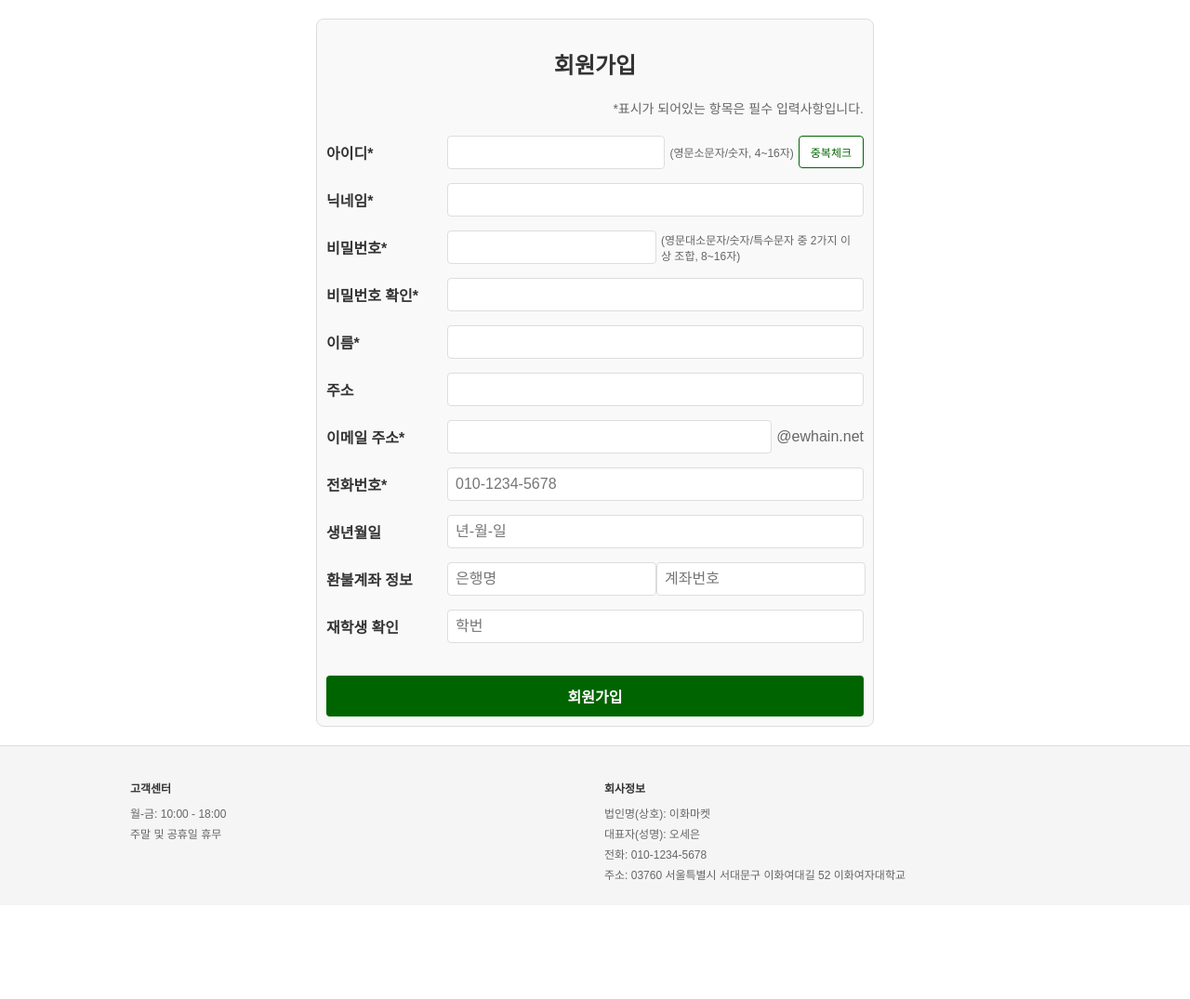
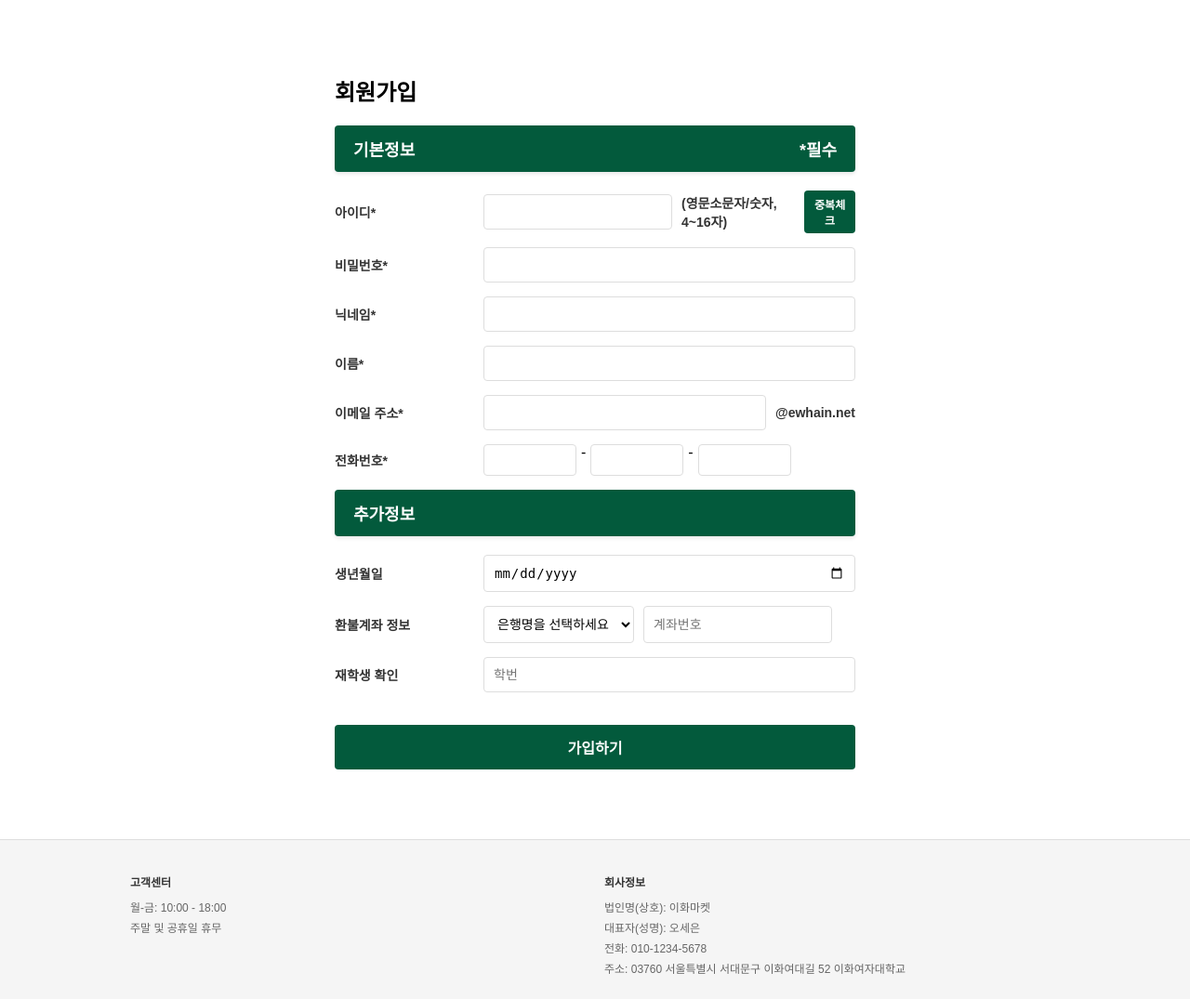
Before and after one commit to EWHA-Sofree/FLASK_PROJECT2024, a Flask app: page /sign_up in a window 1280 px wide. Shown: the part 149-1224 px from the top of the page at 93% size. Before the commit the page ends 1096 px from the top, so only its background shows below. Run offline with Flask 3, Linux system fonts and the light colour scheme.

Commit message:
회원가입 화면 수정

```diff
--- a/app.py
+++ b/app.py
@@ -245,21 +245,35 @@ def sign_up():
 
 @application.route("/signup_post", methods=['POST'])
 def register_user():
-    data = request.form
+    print("Form data received:", request.form.to_dict())
+    data = request.form.to_dict()
 
-    required_fields = ['id', 'pw', 'username', 'nickname', 'email', 'phone']
+    required_fields = ['id', 'pw', 'username', 'nickname', 'email', 'phone1', 'phone2', 'phone3']
     for field in required_fields:
         if field not in data or not data[field].strip():
             print(f"Error: '{field}' field is missing or empty")
             flash(f"'{field}'는 필수 입력 항목입니다.")
             return render_template("sign_up.html")
 
+    # 전화번호 병합
+    phone = f"{data['phone1']}-{data['phone2']}-{data['phone3']}"
+
     # 비밀번호 해시 처리
     pw = data['pw']
     pw_hash = hashlib.sha256(pw.encode('utf-8')).hexdigest()
 
+    # 데이터베이스에 사용자 등록 정보 생성
+    user_info = {
+        "id": data['id'],
+        "pw": pw_hash,
+        "username": data['username'],
+        "nickname": data['nickname'],
+        "email": data['email'],
+        "phone": phone  # 병합된 전화번호 추가
+    }
+
     # 데이터베이스에 사용자 등록 시도
-    if DB.insert_user(data, pw_hash):
+    if DB.insert_user(user_info, pw_hash):
         return render_template("login.html")
     else:
         flash("User ID already exists!")
@@ -456,3 +470,17 @@ def get_wishlist_items(user_id, limit=None):
         sorted_data = dict(list(sorted_data.items())[:limit])
 
     return sorted_data, len(filtered_data)
+
+@application.route("/check_duplicate", methods=["POST"])
+def check_duplicate():
+    data = request.json  # 프론트엔드에서 JSON 형식으로 데이터 받음
+    username = data.get("id")  # 입력된 아이디 가져오기
+
+    if not username:
+        return jsonify({"message": "아이디를 입력하세요.", "status": "error"}), 400
+
+    # 데이터베이스에서 중복 확인
+    if DB.user_duplicate_check(username):  # True이면 중복되지 않음
+        return jsonify({"message": "사용할 수 있는 아이디입니다.", "status": "success"})
+    else:
+        return jsonify({"message": "사용할 수 없는 아이디입니다.", "status": "error"}), 400
--- a/static/css/sign_up.css
+++ b/static/css/sign_up.css
@@ -1,72 +1,115 @@
-/* Centering and styling the container */
+/* 전체 컨테이너 */
 .signup-container {
     max-width: 600px;
-    margin: 20px auto; /* 화면 중앙에 배치 */
-    padding: 10px;
-    border: 1px solid #ddd;
+    margin: 40px auto;
+    background-color: white; /* 전체 배경은 흰색 */
+    padding: 20px;
     border-radius: 8px;
-    background-color: #f9f9f9;
-    box-sizing: border-box; /* padding 포함한 크기 조정 */
+    box-sizing: border-box;
 }
 
-/* Styling the title */
-.signup-title {
-    color: #333;
-    text-align: center;
+/* 섹션 헤더 (기본정보, 추가정보, 가입하기) */
+.section-header {
+    display: flex;
+    justify-content: space-between; /* 기본정보와 *필수 간격 조정 */
+    align-items: center;
+    background-color: #035A3C; /* 이화그린 */
+    color: white;
+    padding: 12px 20px;
+    border-radius: 4px;
+    font-size: 18px;
+    font-weight: bold;
+    margin-bottom: 20px;
+    box-shadow: 0 2px 4px rgba(0, 0, 0, 0.1); /* 섹션 구분 */
 }
 
-/* Form group layout */
+/* 폼 그룹 정렬 */
 .signup-form .form-group {
     display: flex;
-    align-items: center; /* 레이블과 입력 필드를 수직 정렬 */
+    align-items: center;
     margin-bottom: 15px;
 }
 
-/* Label styling */
 .signup-form label {
-    flex: 0 0 120px; /* 고정된 너비를 설정해 모든 레이블이 정렬되도록 */
+    flex: 0 0 150px; /* 레이블 고정 너비 */
     font-weight: bold;
+    font-size: 14px;
+    text-align: left;
     color: #333;
-    font-size: 16px;
-    text-align: left; /* 레이블을 오른쪽 정렬 */
-    margin-right: 10px; /* 레이블과 입력 필드 사이의 간격 */
+    margin-right: 10px;
 }
 
-/* Input field styling */
-.signup-form input[type="text"],
-.signup-form input[type="password"],
+.signup-form input,
 .signup-form select {
-    flex: 1; /* 입력 필드가 남은 공간을 차지하도록 설정 */
+    flex: 1; /* 남은 공간을 채움 */
+    padding: 10px;
+    border: 1px solid #ddd;
+    border-radius: 4px;
+    font-size: 14px;
+    box-sizing: border-box;
+}
+
+/* 전화번호 입력란 */
+.phone-input-container {
+    display: flex;
+    gap: 5px; /* 각 입력 필드 간격 */
+}
+
+.phone-input-container input {
+    width: 100px; /* 필드 너비 고정 */
+    text-align: center;
     padding: 8px;
     border: 1px solid #ddd;
     border-radius: 4px;
-    font-size: 16px;
-    box-sizing: border-box; /* padding 포함한 크기 조정 */
+    font-size: 14px;
 }
 
-/* Duplicate check button styling */
-.signup-form .duplicate-btn {
-    padding: 8px 12px;
-    background-color: white;
-    color: #006400;
-    border: 1px solid #006400;
-    border-radius: 4px;
-    cursor: pointer;
-    font-size: 12px;
+/* 계좌번호 입력란 */
+.bank-account-container {
+    display: flex;
+    gap: 10px; /* 필드 간 간격 */
 }
 
-/* Email domain text */
-.signup-form .email-domain {
-    margin-left: 5px;
-    font-size: 16px;
-    color: #666;
+.bank-select {
+    flex: 0 0 150px; /* 은행명 선택 칸 크기 고정 */
+    padding: 10px;
+    border: 1px solid #ddd;
+    border-radius: 4px;
+    font-size: 14px;
+    background-color: white;
 }
 
-/* Submit button styling */
+.account-input {
+    flex: 1; /* 남은 공간을 채움 */
+    padding: 10px;
+    border: 1px solid #ddd;
+    border-radius: 4px;
+    font-size: 14px;
+}
+
+/* 중복체크 버튼 */
+.duplicate-btn {
+    background-color: #035A3C; /* 이화그린 */
+    color: white;
+    border: none;
+    padding: 6px 10px; /* 크기 조정 */
+    border-radius: 4px;
+    font-size: 12px; /* 글씨 크기 조정 */
+    font-weight: bold;
+    cursor: pointer;
+    margin-left: 10px;
+    transition: background-color 0.3s ease;
+}
+
+.duplicate-btn:hover {
+    background-color: #024530; /* hover 시 더 어두운 이화그린 */
+}
+
+/* 가입하기 버튼 */
 .submit-btn {
     width: 100%;
-    padding: 10px;
-    background-color: #006400;
+    padding: 12px;
+    background-color: #035A3C; /* 이화그린 */
     color: white;
     border: none;
     border-radius: 4px;
@@ -76,16 +119,18 @@
     margin-top: 20px;
 }
 
+/* 입력 필드 옆 설명 텍스트 스타일 (영문소문자/숫자, 4~16자) */
 .input-info {
-    font-size: 12px;
-    margin-left: 5px;
-    margin-right: 5px;
-    color: #666;
+    font-size: 14px; /* 레이블과 동일한 글씨 크기 */
+    font-weight: bold; /* 레이블과 동일한 글씨 두께 */
+    color: #333; /* 레이블과 동일한 글씨 색상 */
+    margin-left: 10px; /* 입력 필드와 간격 */
 }
 
-.required-info {
-    text-align: right; /* 텍스트를 오른쪽 정렬 */
-    font-size: 14px;   /* 필요 시 폰트 크기 조정 */
-    color: #666;       /* 필요 시 텍스트 색상 변경 */
-    margin-bottom: 20px; /* 문단 하단 여백 추가 */
+/* 이메일 도메인 텍스트 (@ewhain.net) */
+.email-domain {
+    font-size: 14px; /* 레이블과 동일한 글씨 크기 */
+    font-weight: bold; /* 레이블과 동일한 글씨 두께 */
+    color: #333; /* 레이블과 동일한 글씨 색상 */
+    margin-left: 10px; /* 입력 필드와 간격 */
 }
--- a/templates/sign_up.html
+++ b/templates/sign_up.html
@@ -3,50 +3,61 @@
 {% block section %}
 <link rel="stylesheet" href="{{ url_for('static', filename='css/sign_up.css') }}">
 
-<!-- Flash 메시지 추가 -->
-{% with mesg = get_flashed_messages() %}
-    {% if mesg != [] %}
-        <script>alert("{{ mesg[0] }}")</script>
-    {% endif %}
-{% endwith %}
-
 <div class="signup-container">
     <h2 class="signup-title">회원가입</h2>
 
-    <p class="required-info">*표시가 되어있는 항목은 필수 입력사항입니다.</p>
-
+    <!-- 기본정보 섹션 -->
+    <div class="section">
+        <div class="section-header">
+            기본정보 <span class="required-label">*필수</span>
+        </div>
         <form action="/signup_post" method="post" class="signup-form">
             <div class="form-group">
                 <label for="id">아이디*</label>
                 <input type="text" id="id" name="id" required>
                 <span class="input-info">(영문소문자/숫자, 4~16자)</span>
-            <button type="button" class="duplicate-btn">중복체크</button>
+                <button type="button" class="duplicate-btn" onclick="checkDuplicate()">중복체크</button>
+            </div>
+
+            <script>
+                function checkDuplicate() {
+                    const id = document.getElementById('id').value; // 입력된 아이디 가져오기
+                    if (!id) {
+                        alert("아이디를 입력하세요.");
+                        return;
+                    }
+
+                    fetch('/check_duplicate', {
+                        method: 'POST',
+                        headers: {
+                            'Content-Type': 'application/json'
+                        },
+                        body: JSON.stringify({ id }) // 서버로 JSON 데이터 전송
+                    })
+                    .then(response => response.json())
+                    .then(data => {
+                        alert(data.message); // 서버에서 받은 메시지 출력
+                    })
+                    .catch(error => {
+                        console.error("Error:", error);
+                        alert("중복체크 중 오류가 발생했습니다.");
+                    });
+                }
+            </script>
+
+            <div class="form-group">
+                <label for="pw">비밀번호*</label>
+                <input type="password" id="pw" name="pw" required>
             </div>
 
             <div class="form-group">
                 <label for="nickname">닉네임*</label>
-            <input type="text" id="nickname" name="nickname">
-        </div>
-
-        <div class="form-group">
-            <label for="pw">비밀번호*</label>
-            <input type="password" id="pw" name="pw" required>
-            <span class="input-info">(영문대소문자/숫자/특수문자 중 2가지 이상 조합, 8~16자)</span>
-        </div>
-
-        <div class="form-group">
-            <label for="password_confirm">비밀번호 확인*</label>
-            <input type="password" id="password_confirm" name="password_confirm" required>
+                <input type="text" id="nickname" name="nickname" required>
             </div>
 
             <div class="form-group">
                 <label for="username">이름*</label>
                 <input type="text" id="username" name="username" required>
-        </div>
-
-        <div class="form-group">
-            <label for="address">주소</label>
-            <input type="text" id="address" name="address">
             </div>
 
             <div class="form-group">
@@ -57,27 +68,65 @@
 
             <div class="form-group">
                 <label for="phone">전화번호*</label>
-            <input type="text" id="phone" name="phone" placeholder="010-1234-5678" required>
+                <div class="phone-input-container">
+                    <input type="text" id="phone1" name="phone1" maxlength="3" required>
+                    <span>-</span>
+                    <input type="text" id="phone2" name="phone2" maxlength="4" required>
+                    <span>-</span>
+                    <input type="text" id="phone3" name="phone3" maxlength="4" required>
+                </div>
             </div>
 
+            <!-- 추가정보 섹션 -->
+            <div class="section">
+                <div class="section-header">
+                    추가정보
+                </div>
                 <div class="form-group">
                     <label for="birthdate">생년월일</label>
-            <input type="text" id="birthdate" name="birthdate" placeholder="년-월-일">
+                    <input type="date" id="birthdate" name="birthdate">
                 </div>
 
                 <div class="form-group">
                     <label for="bank_name">환불계좌 정보</label>
-            <input type="text" id="bank_name" name="bank_name" placeholder="은행명">
-            <input type="text" id="account_number" name="account_number" placeholder="계좌번호">
+                    <div class="bank-account-container">
+                        <select id="bank_name" name="bank_name" class="bank-select">
+                            <option value="" disabled selected>은행명을 선택하세요</option>
+                            <option value="국민은행">국민은행</option>
+                            <option value="신한은행">신한은행</option>
+                            <option value="우리은행">우리은행</option>
+                            <option value="하나은행">하나은행</option>
+                            <option value="농협은행">농협은행</option>
+                            <option value="카카오뱅크">카카오뱅크</option>
+                            <option value="토스뱅크">토스뱅크</option>
+                            <option value="IBK기업은행">IBK기업은행</option>
+                            <option value="SC제일은행">SC제일은행</option>
+                            <option value="대구은행">대구은행</option>
+                            <option value="부산은행">부산은행</option>
+                            <option value="경남은행">경남은행</option>
+                            <option value="광주은행">광주은행</option>
+                            <option value="제주은행">제주은행</option>
+                            <option value="우체국">우체국</option>
+                            <option value="산업은행">산업은행</option>
+                            <option value="새마을금고">새마을금고</option>
+                            <option value="신협">신협</option>
+                        </select>
+                        <input type="text" id="account_number" name="account_number" class="account-input" placeholder="계좌번호">
+                    </div>
                 </div>
 
                 <div class="form-group">
                     <label for="student_id">재학생 확인</label>
                     <input type="text" id="student_id" name="student_id" placeholder="학번">
                 </div>
+            </div>
 
-        <button type="submit" class="submit-btn">회원가입</button>
+            <!-- 회원가입 버튼 -->
+            <div class="form-group">
+                <button type="submit" class="submit-btn">가입하기</button>
+            </div>
         </form>
+    </div>
 </div>
 
 {% endblock section %}
```
Also changed, not shown: database.py (+10 -8 lines), static/css/login.css (line endings or trailing spaces), templates/login.html (line endings or trailing spaces). Lines whose indentation alone changed are shown as unchanged.
